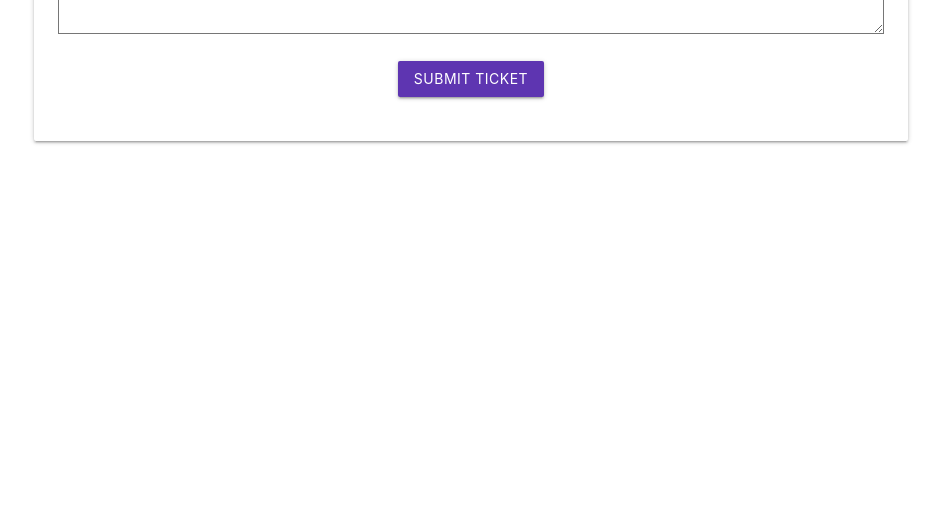
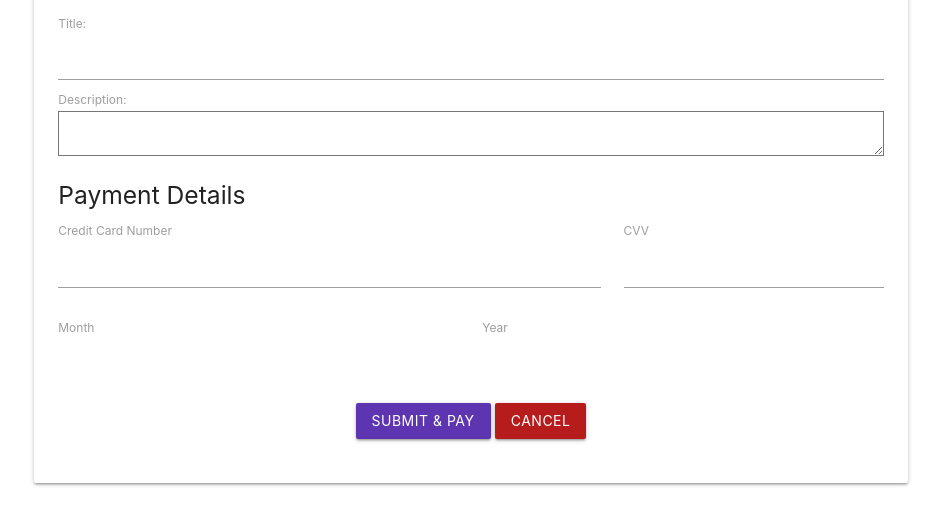
Before and after one commit to 10xOXR/2BN-Milestone-5, a Django app: a page that uses src/templates/base.html in a window 1280 px wide. Shown: the part 321-839 px from the top of the page, without its empty margins (169-1110 px from the left). Before the commit the page ends 465 px from the top, so only its background shows below. Run offline with Django 3.2, Linux system fonts and the light colour scheme; the visitor is signed in with stand-in values (Sample User, id 1); some libraries are stand-ins or nearby versions; some web fonts are replaced.

Commit message:
Add Stripe payments for Features and upvotes
Added payment functionality for users wishing to create new feature
requests, or to upvote an exsting feature.

```diff
--- a/src/templates/base.html
+++ b/src/templates/base.html
@@ -37,6 +37,7 @@
     <script src="https://code.jquery.com/jquery-3.4.1.min.js"
         integrity="sha256-CSXorXvZcTkaix6Yvo6HppcZGetbYMGWSFlBw8HfCJo=" crossorigin="anonymous"></script>
     <script src="https://cdnjs.cloudflare.com/ajax/libs/materialize/1.0.0/js/materialize.min.js"></script>
+    {% block page_js %}{% endblock %}
     <script src="{% static 'js/scripts.js' %}"></script>
 </body>
 
--- a/src/tickets/admin.py
+++ b/src/tickets/admin.py
@@ -1,6 +1,6 @@
 from django.contrib import admin
-from .models import Ticket, Comment, BugUpvote
+from .models import Ticket, Comment, Upvote
 
 admin.site.register(Ticket)
 admin.site.register(Comment)
-admin.site.register(BugUpvote)
+admin.site.register(Upvote)
--- a/src/tickets/forms.py
+++ b/src/tickets/forms.py
@@ -1,6 +1,5 @@
 from django import forms
-from django.contrib.auth.models import User
-from .models import Ticket, Comment, BugUpvote
+from .models import Ticket, Comment
 
 
 class TicketForm(forms.ModelForm):
@@ -39,10 +38,30 @@
             "comment_text"
         ]
 
-class BugVoteForm(forms.ModelForm):
-    class Meta:
-        model = BugUpvote
-        fields = [
-            "ticket",
-            "user"
-        ]
+class PaymentForm(forms.Form):
+    """ Displays the Payment form """
+
+    MONTH_CHOICES = [(i, i) for i in range(1, 13)]
+    YEAR_CHOICES = [(i, i) for i in range(2019, 2030)]
+
+    credit_card_number = forms.CharField(
+        label="Credit Card Number",
+        required=False
+    )
+    cvv = forms.CharField(
+        label="Card CVV",
+        required=False
+        )
+    expiry_month = forms.ChoiceField(
+        label="Month",
+        choices=MONTH_CHOICES,
+        required=False
+    )
+    expiry_year = forms.ChoiceField(
+        label="Year",
+        choices=YEAR_CHOICES,
+        required=False
+    )
+    stripe_id = forms.CharField(
+        widget=forms.HiddenInput
+    )
--- a/src/tickets/models.py
+++ b/src/tickets/models.py
@@ -72,7 +72,7 @@
         return "Comment {0} on Ticket {1}".format(self.id, self.ticket)
 
 
-class BugUpvote(models.Model):
+class Upvote(models.Model):
     ticket = models.ForeignKey(
         Ticket,
         on_delete=models.CASCADE,
--- a/src/tickets/templates/new_bug.html
+++ b/src/tickets/templates/new_bug.html
@@ -14,12 +14,13 @@
                     {% csrf_token %}
                     <div class="row">
                         <div class="col s12">
-                            {{ new_ticket_form|materializecss }}
+                            {{ bug_form|materializecss }}
                         </div>
                     </div>
                     <div class="row">
                         <div class="col s12 center">
-                            <button type="submit" class="btn deep-purple darken-1">Submit Ticket</button>
+                            <button type="submit" class="btn deep-purple darken-1">Submit Bug</button>
+                            <a href="{% url 'all_tickets' %}" class="btn red darken-4">Cancel</a>
                         </div>
                     </div>
                 </form>
--- a/src/tickets/templates/new_feature.html
+++ b/src/tickets/templates/new_feature.html
@@ -1,8 +1,9 @@
 {% extends "base.html" %}
+{% load staticfiles %}
 
 {% load materializecss %}
 
-{% block page_title %}Raise a Ticket{% endblock %}
+{% block page_title %}New Feature{% endblock %}
 
 {% block content %}
 <div class="row">
@@ -10,16 +11,44 @@
         <div class="card">
             <div class="card-content">
                 <h2 class="center">Feature Request</h2>
-                <form method="post">
+                <h3 class="center">There is a €100 fee to make a feature request</h3>
+                <div id="credit-card-errors" style="display: none;">
+                    <div class="alert-message block-message error" id="stripe-error-message"></div>
+                </div>
+                <form id="feature-pay" method="post" enctype="multipart/form-data">
                     {% csrf_token %}
                     <div class="row">
                         <div class="col s12">
-                            {{ new_ticket_form|materializecss }}
+                            {{ feature_form|materializecss }}
+                        </div>
+                    </div>
+                    <h5>Payment Details</h5>
+                    <div class="row">
+                        <div class="col s8">
+                            {{ payment_form.stripe_id }}
+                            <label for="credit_card_number">Credit Card Number</label>
+                            {{ payment_form.credit_card_number }}
+                        </div>
+                        <div class="col s4">
+                            <label for="cvv">CVV</label>
+                            {{ payment_form.cvv }}
                         </div>
                     </div>
                     <div class="row">
+                        <div class="col s12 m6">
+                            <label for="expiry_month">Month</label>
+                            {{ payment_form.expiry_month }}
+                        </div>
+                        <div class="col s12 m6">
+                            <label for="expiry_year">Year</label>
+                            {{ payment_form.expiry_year }}
+                        </div>
+                    </div>
+                    <br><br>
+                    <div class="row">
                         <div class="col s12 center">
-                            <button type="submit" class="btn deep-purple darken-1">Submit Ticket</button>
+                            <button type="submit" class="btn deep-purple darken-1">Submit & Pay</button>
+                            <a href="{% url 'all_tickets' %}" class="btn red darken-4">Cancel</a>
                         </div>
                     </div>
                 </form>
@@ -28,3 +57,13 @@
     </div>
 </div>
 {% endblock %}
+
+{% block page_js %}
+<script src="https://js.stripe.com/v2/"></script>
+<script>
+    //<![CDATA[
+    Stripe.publishableKey = '{{ publishable }}';
+    //]]>
+</script>
+<script src="{% static 'js/stripe.js' %}"></script>
+{% endblock %}
--- a/src/tickets/urls.py
+++ b/src/tickets/urls.py
@@ -6,7 +6,9 @@
     ticket_detail,
     edit_ticket,
     delete_ticket,
-    create_comment
+    create_comment,
+    upvote,
+    downvote
 )
 
 urlpatterns = [
@@ -14,6 +16,8 @@
     url(r'^new/bug$', new_bug, name="new_bug"),
     url(r'^new/feature$', new_feature, name="new_feature"),
     url(r'^details/(?P<pk>\d+)', ticket_detail, name="ticket_detail"),
+    url(r'^upvote/(?P<pk>\d+)', upvote, name="upvote"),
+    url(r'^downvote/(?P<pk>\d+)', downvote, name="downvote"),
     url(r'^edit/(?P<pk>\d+)', edit_ticket, name="edit_ticket"),
     url(r'^add-comment/(?P<pk>\d+)', create_comment, name="create_comment"),
     url(r'^delete/(?P<pk>\d+)', delete_ticket, name="delete_ticket"),
--- a/src/tickets/views.py
+++ b/src/tickets/views.py
@@ -2,45 +2,71 @@
 from django.utils import timezone
 from django.contrib import messages
 from django.contrib.auth.decorators import login_required
-from .models import Ticket, Comment, BugUpvote
-from .forms import TicketForm, CommentForm, BugVoteForm
+from .models import Ticket, Comment, Upvote
+from .forms import TicketForm, CommentForm, PaymentForm
+from django.conf import settings
+import stripe
+
+stripe.api_key = settings.STRIPE_SECRET
 
 
 @login_required
 def new_bug(request):
     if request.method == "POST":
-        new_ticket_form = TicketForm(request.POST)
-        if new_ticket_form.is_valid():
-            new_ticket_form.instance.raised_by = request.user
-            new_ticket_form.instance.ticket_type = "Bug Report"
-            new_bug = new_ticket_form.save()
+        bug_form = TicketForm(request.POST)
+        if bug_form.is_valid():
+            bug_form.instance.raised_by = request.user
+            bug_form.instance.ticket_type = "Bug Report"
+            new_bug = bug_form.save()
             return redirect(ticket_detail, new_bug.pk)
     else:
-        new_ticket_form = TicketForm()
+        bug_form = TicketForm()
 
     return render(
         request,
         "new_bug.html",
-        {"new_ticket_form": new_ticket_form}
+        {"bug_form": bug_form}
     )
 
 
 @login_required
 def new_feature(request):
     if request.method == "POST":
-        new_ticket_form = TicketForm(request.POST)
-        if new_ticket_form.is_valid():
-            new_ticket_form.instance.raised_by = request.user
-            new_ticket_form.instance.ticket_type = "Feature Request"
-            new_feature = new_ticket_form.save()
-            return redirect(ticket_detail, new_feature.pk)
+        feature_form = TicketForm(request.POST)
+        payment_form = PaymentForm(request.POST)
+
+        if feature_form.is_valid() and payment_form.is_valid():
+            try:
+                customer = stripe.Charge.create(
+                    amount = int(100 * 100),
+                    currency = "EUR",
+                    description = request.user.email,
+                    card = payment_form.cleaned_data["stripe_id"],
+                )
+            except stripe.error.CardError:
+                messages.error(request, "Your card was declined!")
+
+            if customer.paid:
+                messages.success(request, "You have successfully paid!")
+                feature_form.instance.raised_by = request.user
+                feature_form.instance.ticket_type = "Feature Request"
+                new_feature = feature_form.save()
+                return redirect(ticket_detail, new_feature.pk)
+            else:
+                messages.error(request, "Unable to take payment!")
+        else:
+            print(payment_form.errors)
+            messages.error(request, "We were unable to take a payment with that card!")
     else:
-        new_ticket_form = TicketForm()
+        feature_form = TicketForm()
+        payment_form = PaymentForm()
 
     return render(
         request,
         "new_feature.html",
-        {"new_ticket_form": new_ticket_form}
+        {"feature_form": feature_form,
+        "payment_form": payment_form,
+        "publishable": settings.STRIPE_PUBLISHABLE}
     )
 
 
@@ -79,17 +105,9 @@
 def ticket_detail(request, pk):
     ticket = get_object_or_404(Ticket, pk=pk)
     comments = Comment.objects.filter(ticket_id=ticket.pk)
-    upvotes = BugUpvote.objects.filter(ticket_id=ticket.pk).values("user_id")
+    upvotes = Upvote.objects.filter(ticket_id=ticket.pk).values("user_id")
     voters = [vote["user_id"] for vote in upvotes]
-
-    if ticket.ticket_type == "Bug Report":
-        if request.POST.get("upvote"):
-            BugUpvote.objects.create(ticket_id=ticket.pk, user_id=request.user.id)
-            return redirect(ticket_detail, ticket.pk)
-
-        elif request.POST.get("downvote"):
-            BugUpvote.objects.filter(ticket_id=ticket.pk, user_id=request.user.id).delete()
-            return redirect(ticket_detail, ticket.pk)
+    payment_form = PaymentForm()
 
     return render(
         request,
@@ -98,7 +116,60 @@
             "ticket": ticket,
             "comments": comments,
             "voters": voters,
+            "payment_form": payment_form,
+            "publishable": settings.STRIPE_PUBLISHABLE
         }
+    )
+
+
+def upvote(request, pk):
+    ticket = get_object_or_404(Ticket, pk=pk)
+    if request.method == "POST":
+        payment_form = PaymentForm(request.POST)
+
+        if payment_form.is_valid():
+            try:
+                customer = stripe.Charge.create(
+                    amount = int(5 * 100),
+                    currency = "EUR",
+                    description = request.user.email,
+                    card = payment_form.cleaned_data["stripe_id"],
+                )
+            except stripe.error.CardError:
+                messages.error(request, "Your card was declined!")
+
+            if customer.paid:
+                messages.success(request, "You have successfully paid!")
+                Upvote.objects.create(
+                    ticket_id=ticket.pk,
+                    user_id=request.user.id
+                )
+                return redirect(ticket_detail, ticket.pk)
+            else:
+                messages.error(request, "Unable to take payment!")
+        else:
+            print(payment_form.errors)
+            messages.error(request, "We were unable to take a payment with that card!")
+    else:
+        Upvote.objects.create(
+            ticket_id=ticket.pk,
+            user_id=request.user.id
+        )
+        return redirect(
+            ticket_detail,
+            ticket.pk
+        )
+
+
+def downvote(request, pk):
+    ticket = get_object_or_404(Ticket, pk=pk)
+    Upvote.objects.filter(
+        ticket_id=ticket.pk,
+        user_id=request.user.id
+    ).delete()
+    return redirect(
+        ticket_detail,
+        ticket.pk
     )
 
 
--- a/src/ua_core/settings.py
+++ b/src/ua_core/settings.py
@@ -128,6 +128,9 @@
 
 MATERIALIZECSS_ICON_SET = "fontawesome"
 
+STRIPE_PUBLISHABLE = os.getenv("STRIPE_PUBLISHABLE")
+STRIPE_SECRET = os.getenv("STRIPE_SECRET")
+
 EMAIL_USE_TLS = True
 EMAIL_HOST = 'smtp.gmail.com'
 EMAIL_HOST_USER = os.getenv("EMAIL_ADDRESS")
```
Also changed, not shown: src/tickets/templates/ticket_detail.html (+58 -7 lines), src/tickets/migrations/0016_auto_20190713_0921.py (added).
